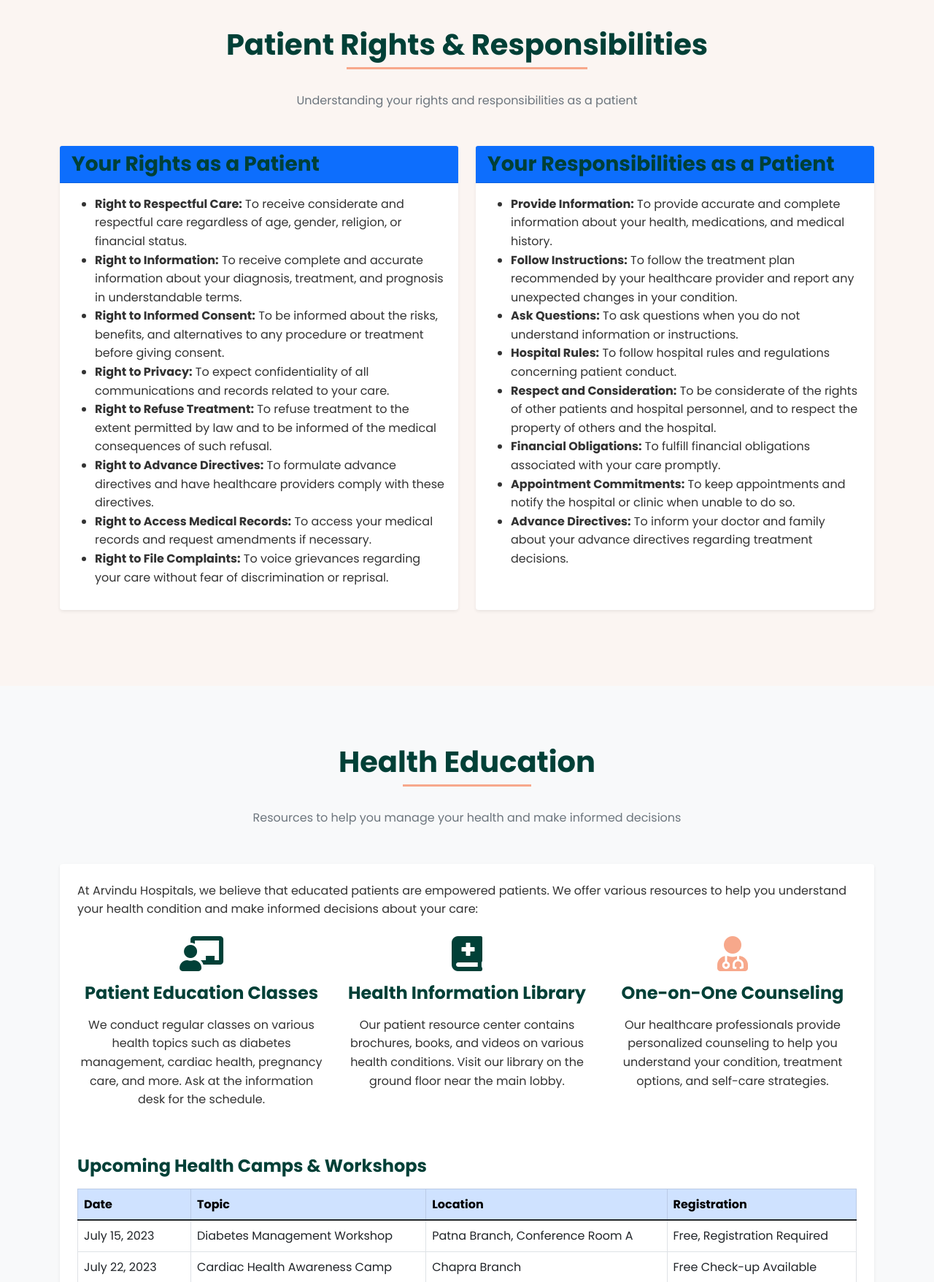
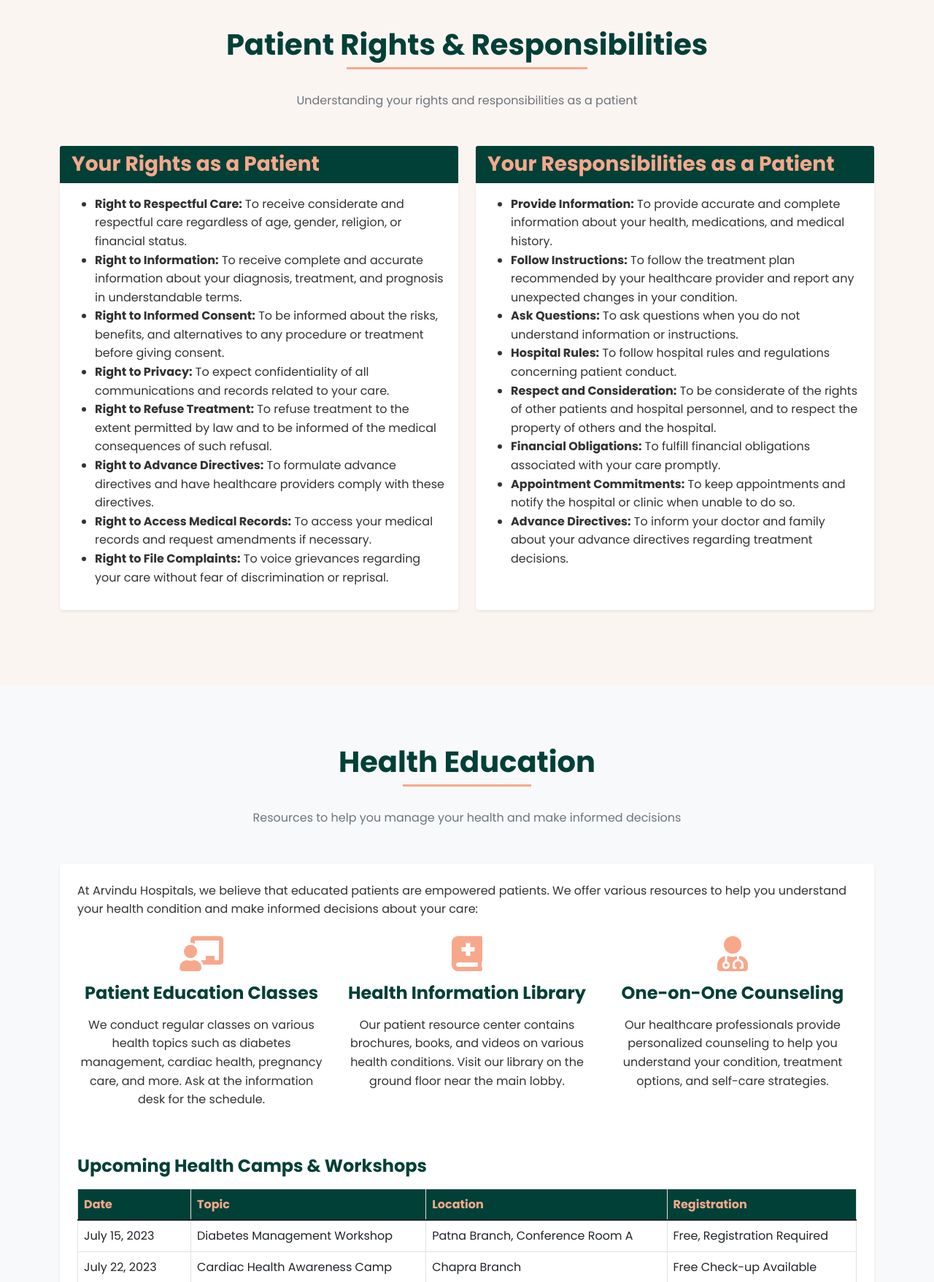
Before and after one commit to kumaranujranchi/ArvindusHospital, a Flask app: page /patient-care in a window 1280 px wide. Shown: the part 4743-6500 px from the top of the page at 73% size. Run offline with Flask 3, Linux system fonts and the light colour scheme.

Commit message:
Update patient care page styling: Changed header color to green and text color to peach/coral.
Replit-Commit-Author: Agent
Replit-Commit-Session-Id: 35033c9e-9100-4ca9-a631-367accd4a0db
Replit-Commit-Screenshot-Url: https://storage.googleapis.com/screenshot-production-us-central1/0b021c9d-7ec7-4f9b-aaca-3fc471f9ec0f/7a4ad5a0-0f74-41f0-ac7b-16fb977b3f1d.jpg

```diff
--- a/templates/patient_care.html
+++ b/templates/patient_care.html
@@ -295,8 +295,8 @@
         <div class="row">
             <div class="col-md-6 mb-4">
                 <div class="card h-100 border-0 shadow-sm">
-                    <div class="card-header bg-primary text-white">
-                        <h3 class="mb-0">Your Rights as a Patient</h3>
+                    <div class="card-header" style="background-color: var(--primary-color) !important;">
+                        <h3 class="mb-0" style="color: var(--secondary-color);">Your Rights as a Patient</h3>
                     </div>
                     <div class="card-body">
                         <ul>
@@ -314,8 +314,8 @@
             </div>
             <div class="col-md-6 mb-4">
                 <div class="card h-100 border-0 shadow-sm">
-                    <div class="card-header bg-primary text-white">
-                        <h3 class="mb-0">Your Responsibilities as a Patient</h3>
+                    <div class="card-header" style="background-color: var(--primary-color) !important;">
+                        <h3 class="mb-0" style="color: var(--secondary-color);">Your Responsibilities as a Patient</h3>
                     </div>
                     <div class="card-body">
                         <ul>
@@ -351,21 +351,21 @@
                         <div class="row mt-4">
                             <div class="col-md-4 mb-4">
                                 <div class="text-center">
-                                    <i class="fas fa-chalkboard-teacher fa-3x text-primary mb-3"></i>
+                                    <i class="fas fa-chalkboard-teacher fa-3x mb-3" style="color: var(--secondary-color);"></i>
                                     <h4>Patient Education Classes</h4>
                                     <p>We conduct regular classes on various health topics such as diabetes management, cardiac health, pregnancy care, and more. Ask at the information desk for the schedule.</p>
                                 </div>
                             </div>
                             <div class="col-md-4 mb-4">
                                 <div class="text-center">
-                                    <i class="fas fa-book-medical fa-3x text-primary mb-3"></i>
+                                    <i class="fas fa-book-medical fa-3x mb-3" style="color: var(--secondary-color);"></i>
                                     <h4>Health Information Library</h4>
                                     <p>Our patient resource center contains brochures, books, and videos on various health conditions. Visit our library on the ground floor near the main lobby.</p>
                                 </div>
                             </div>
                             <div class="col-md-4 mb-4">
                                 <div class="text-center">
-                                    <i class="fas fa-user-md fa-3x text-primary mb-3"></i>
+                                    <i class="fas fa-user-md fa-3x mb-3" style="color: var(--secondary-color);"></i>
                                     <h4>One-on-One Counseling</h4>
                                     <p>Our healthcare professionals provide personalized counseling to help you understand your condition, treatment options, and self-care strategies.</p>
                                 </div>
@@ -376,7 +376,7 @@
                             <h4>Upcoming Health Camps & Workshops</h4>
                             <div class="table-responsive">
                                 <table class="table table-bordered">
-                                    <thead class="table-primary">
+                                    <thead style="background-color: var(--primary-color); color: var(--secondary-color);">
                                         <tr>
                                             <th>Date</th>
                                             <th>Topic</th>
@@ -472,7 +472,7 @@
             <div class="col-md-4 mb-4">
                 <div class="card h-100 border-0 shadow-sm">
                     <div class="card-body">
-                        <h4 class="mb-3"><i class="fas fa-file-download text-primary me-2"></i> Patient Forms</h4>
+                        <h4 class="mb-3"><i class="fas fa-file-download me-2" style="color: var(--secondary-color);"></i> Patient Forms</h4>
                         <ul class="list-unstyled">
                             <li class="mb-2"><a href="#"><i class="fas fa-file-pdf text-danger me-2"></i> Patient Registration Form</a></li>
                             <li class="mb-2"><a href="#"><i class="fas fa-file-pdf text-danger me-2"></i> Admission Consent Form</a></li>
@@ -486,7 +486,7 @@
             <div class="col-md-4 mb-4">
                 <div class="card h-100 border-0 shadow-sm">
                     <div class="card-body">
-                        <h4 class="mb-3"><i class="fas fa-phone-alt text-primary me-2"></i> Important Contacts</h4>
+                        <h4 class="mb-3"><i class="fas fa-phone-alt me-2" style="color: var(--secondary-color);"></i> Important Contacts</h4>
                         <ul class="list-unstyled">
                             <li class="mb-2"><strong>Emergency:</strong> +91 1234 567890</li>
                             <li class="mb-2"><strong>Appointment Desk:</strong> +91 1234 567891</li>
@@ -501,7 +501,7 @@
             <div class="col-md-4 mb-4">
                 <div class="card h-100 border-0 shadow-sm">
                     <div class="card-body">
-                        <h4 class="mb-3"><i class="fas fa-link text-primary me-2"></i> Useful Links</h4>
+                        <h4 class="mb-3"><i class="fas fa-link me-2" style="color: var(--secondary-color);"></i> Useful Links</h4>
                         <ul class="list-unstyled">
                             <li class="mb-2"><a href="{{ url_for('doctors') }}">Find a Doctor</a></li>
                             <li class="mb-2"><a href="{{ url_for('departments') }}">Our Specialties</a></li>
```
Also changed, not shown: attached_assets/image_1743356442929.png (added).
